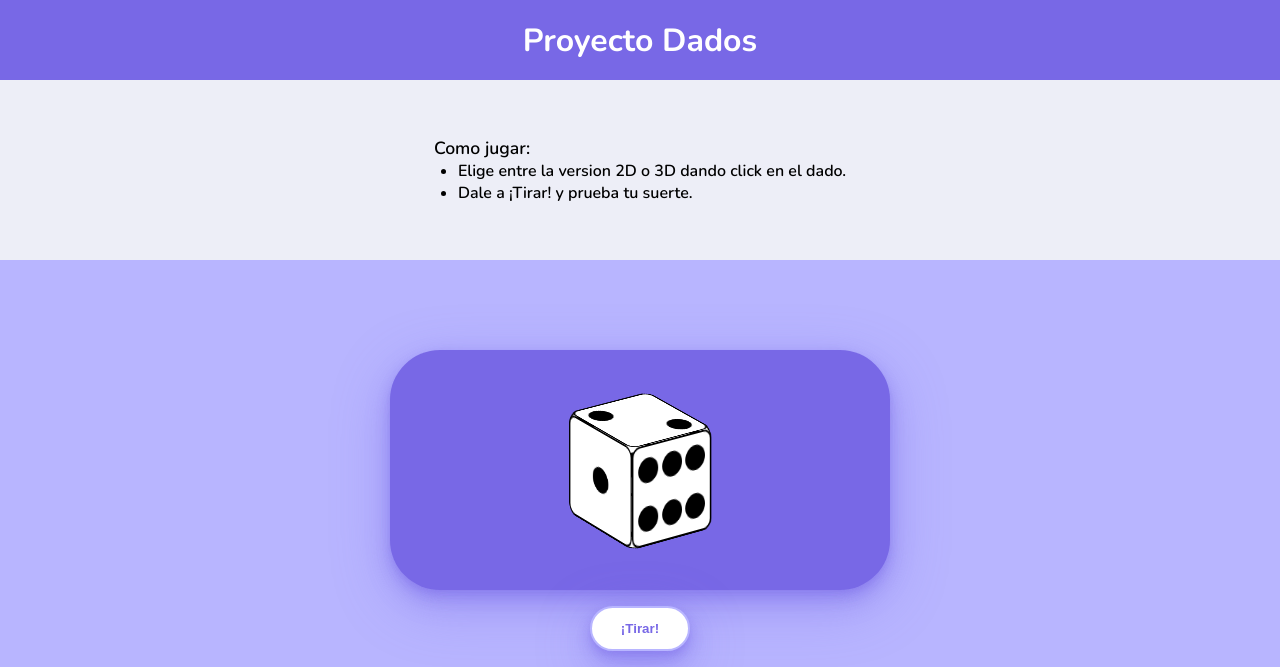
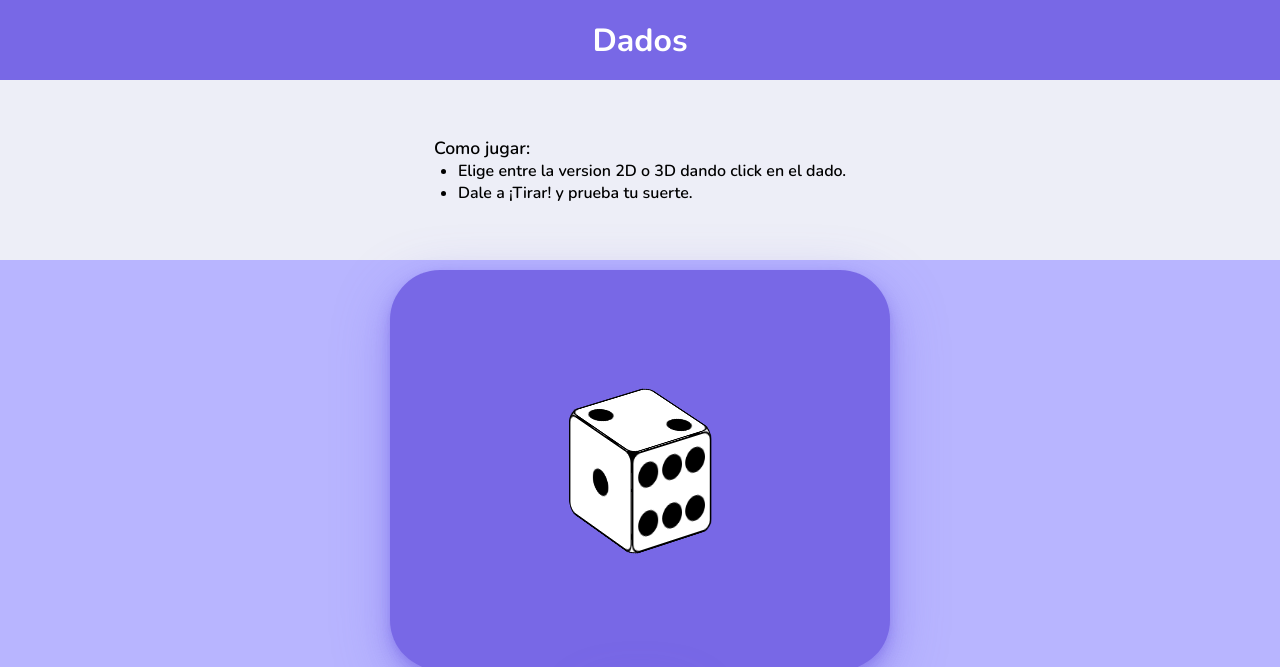
Before and after one commit to anthoox/dados, a plain HTML site: page index.html in a window 1280 px wide. Both pictures are taken after a click on the element "¡Tirar!". Shown: the top 667 px of the page. Drawn offline with nearby package versions, Linux system fonts and the light colour scheme; files whose address does not match are found by name.

Commit message:
Configuración carpetas y estilo screem

```diff
--- a/CSS/estilos.css
+++ b/assets/CSS/estilos.css
@@ -87,7 +87,7 @@ article {
     transition: all 250ms;
     position: relative;
     perspective: 5000px;
-    perspective-origin: -500px -2000px;
+    perspective-origin: -500px -2300px;
     background-color: var(--color5);
     width: 70%;
     height: 50%;
@@ -396,3 +396,16 @@ footer {
 
 
 /*--//-----FIN FOOTER-----//--*/
+
+@media (width > 500px) {
+
+    .cnt-dados {
+
+        width: 500px;
+        height: 500px;
+
+
+    }
+
+
+}
--- a/JS/index.js
+++ b/assets/JS/index.js
@@ -33,12 +33,14 @@ function tirarDado3D() {
     //Generamos una variable de contenido aleatorio para cuando se selecciones una cara.
     lado = Math.floor(Math.random() * 6);
     setTimeout(function () {//usamos setTimeout para poder aplicar la animación rotar, sino directamente se iria a la cara.
-        switch (lado) {
+        switch (1) {
             case 0:
+                // 1
                 dado.style.animation = 'rotar 0.25s linear';
                 dado.style.transform = 'rotateY(120deg) rotateX(90deg) rotateZ(90deg)';
                 break;
             case 1:
+                // 2
                 dado.style.animation = 'rotar 0.25s linear';
                 dado.style.transform = 'rotateY(120deg) rotateX(180deg) rotateZ(90deg)';
                 break;
--- a/index.html
+++ b/index.html
@@ -14,15 +14,15 @@
   <link
     href="https://fonts.googleapis.com/css2?family=Nunito:ital,wght@0,200;0,300;0,400;0,500;0,600;0,700;0,800;0,900;0,1000;1,200;1,300;1,400&display=swap"
     rel="stylesheet" />
-  <link rel="shortcut icon" href="img/dado.ico" />
-  <link rel="stylesheet" href="CSS/estilos.css" />
+  <link rel="shortcut icon" href="assets/img/dado.ico" />
+  <link rel="stylesheet" href="assets/CSS/estilos.css" />
 
 </head>
 
 <body>
   <header class="cabecera">
     <div>
-      <h1 class="titulo-web">Proyecto Dados</h1>
+      <h1 class="titulo-web">Dados</h1>
     </div>
   </header>
 
@@ -40,7 +40,7 @@
     <article class="juego" id="3d">
 
       <div class="cnt-dados">
-        <div class="dado-1" id="dado">
+        <div class="dado-1 dd" id="dado">
 
           <div class="lado" id="cara-1">
             <div class="cnt-puntos">
@@ -317,7 +317,7 @@
 
   </footer>
 
-  <script src="JS/index.js"></script>
+  <script src="assets/JS/index.js"></script>
 </body>
 
 </html>
```
Also changed, not shown: assets/img/dado.ico (renamed from img/dado.ico), assets/img/logoSimpleSinFondo.svg (renamed from img/logoSimpleSinFondo.svg).
